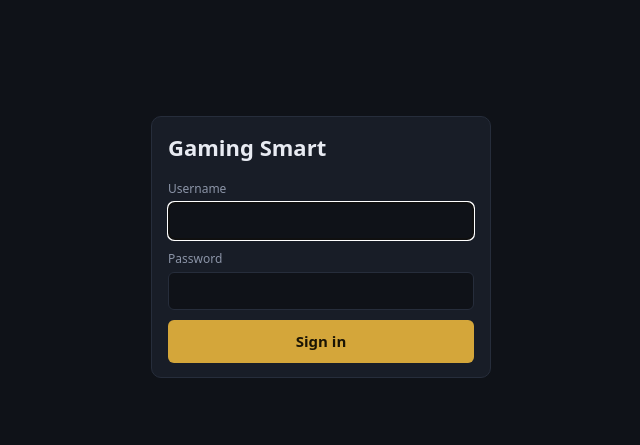
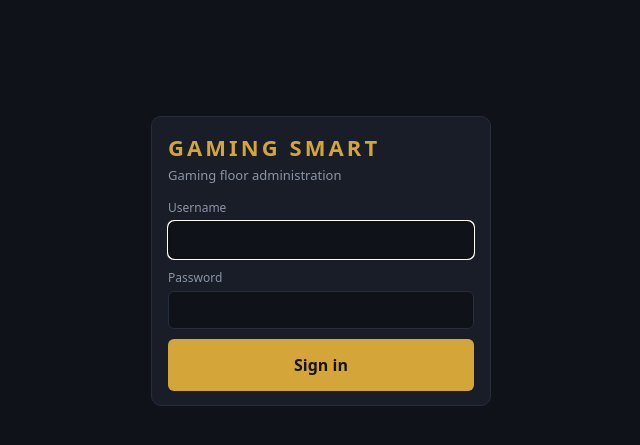
Before and after one commit to elitecommodity-rgb/gaming-smart, a Flask app: page /login in a window 1280 px wide. Shown: the top 445 px of the page, without its empty margins (319-959 px from the left). Run offline with Flask 3, Linux system fonts and the light colour scheme; some libraries are stand-ins or nearby versions.

Commit message:
Update login.html

```diff
--- a/templates/login.html
+++ b/templates/login.html
@@ -1,11 +1,13 @@
 {% extends "base.html" %}
 {% block body %}
 <div class="login card">
-  <h1>Gaming Smart</h1>
+  <div class="logo">GAMING SMART</div>
+  <p class="hint" style="margin-top:0">Gaming floor administration</p>
+  {% for m in get_flashed_messages() %}<div class="flash">{{ m }}</div>{% endfor %}
   <form method="post" style="display:grid;gap:10px">
-    <label>Username<input name="username" autofocus required></label>
-    <label>Password<input name="password" type="password" required></label>
-    <button>Sign in</button>
+    <label>Username<input name="username" autofocus required autocomplete="username"></label>
+    <label>Password<input name="password" type="password" required autocomplete="current-password"></label>
+    <button class="big">Sign in</button>
   </form>
 </div>
 {% endblock %}
```
